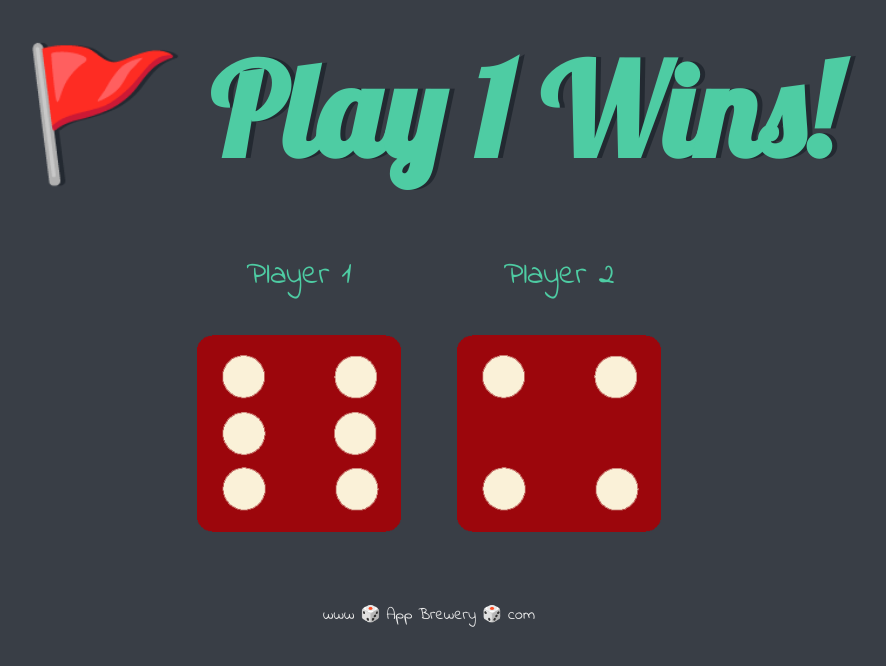
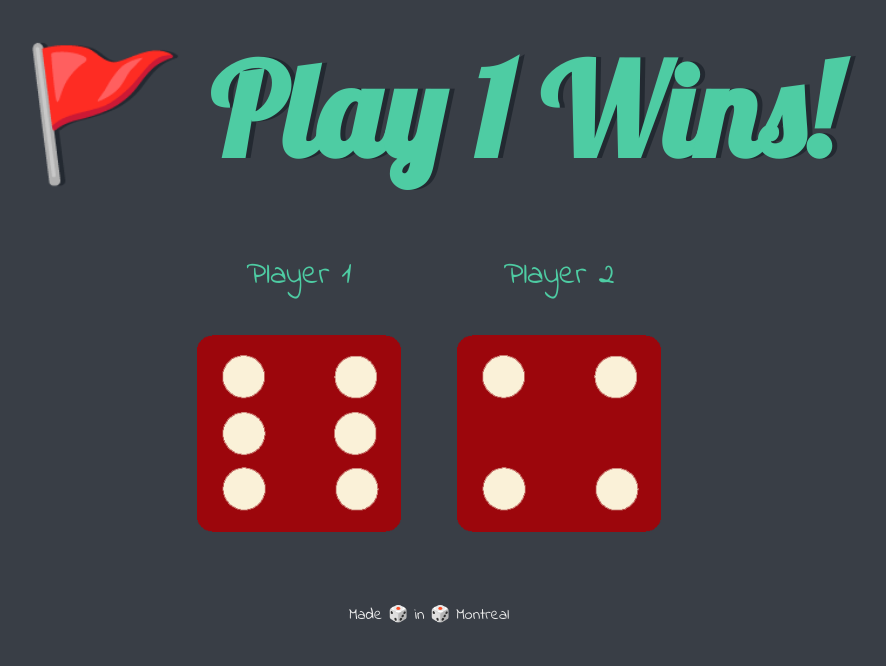
Before and after one commit to yukiyuli/Web-Development-Bootcamp, a plain HTML site: page Dicee Challenge/dicee.html in a window 1280 px wide. Shown: the whole page, without its empty margins (211-1097 px from the left). Drawn offline with Linux system fonts and the light colour scheme.

Commit message:
Update dicee.html

```diff
--- a/Dicee Challenge/dicee.html
+++ b/Dicee Challenge/dicee.html
@@ -29,6 +29,6 @@
   </body>
 
   <footer>
-    www 🎲 App Brewery 🎲 com
+    Made 🎲 in 🎲 Montreal
   </footer>
 </html>
```
